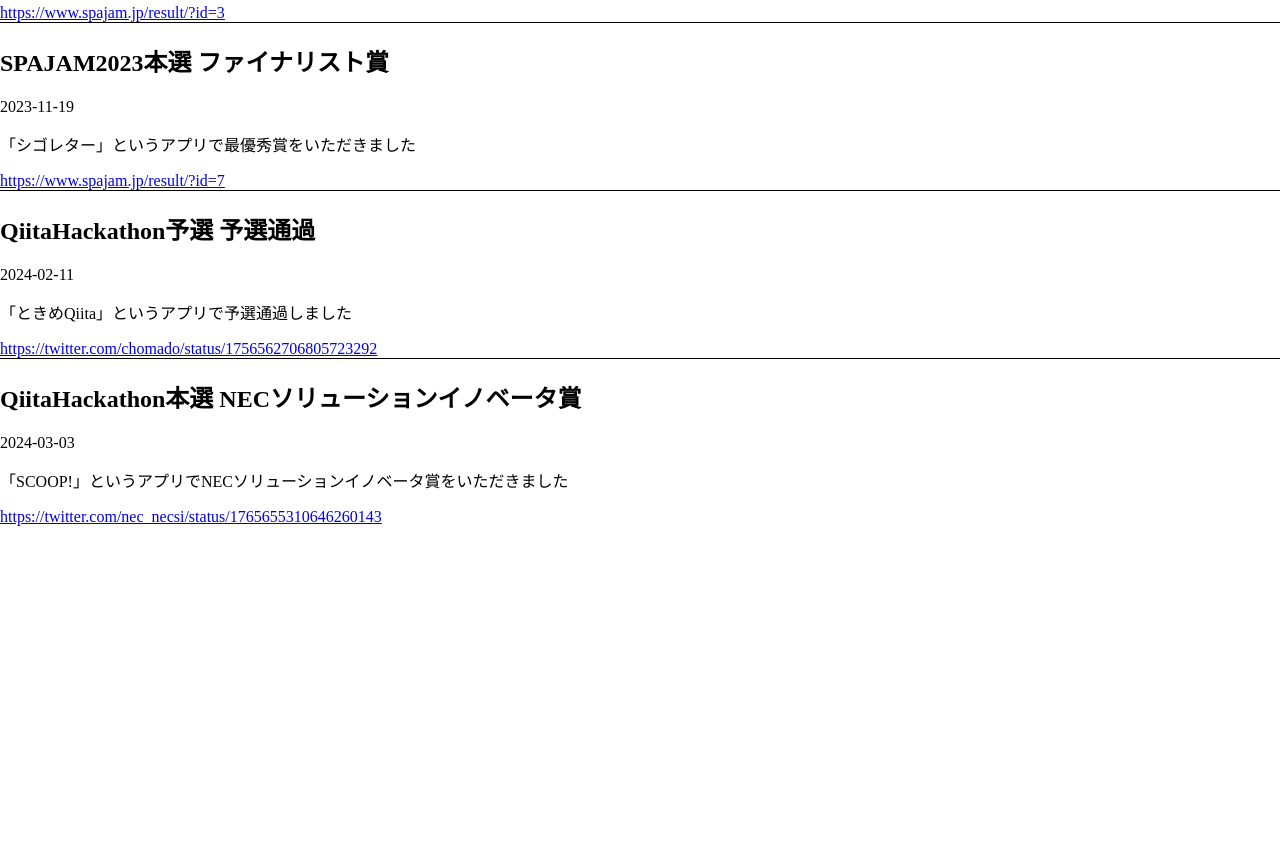
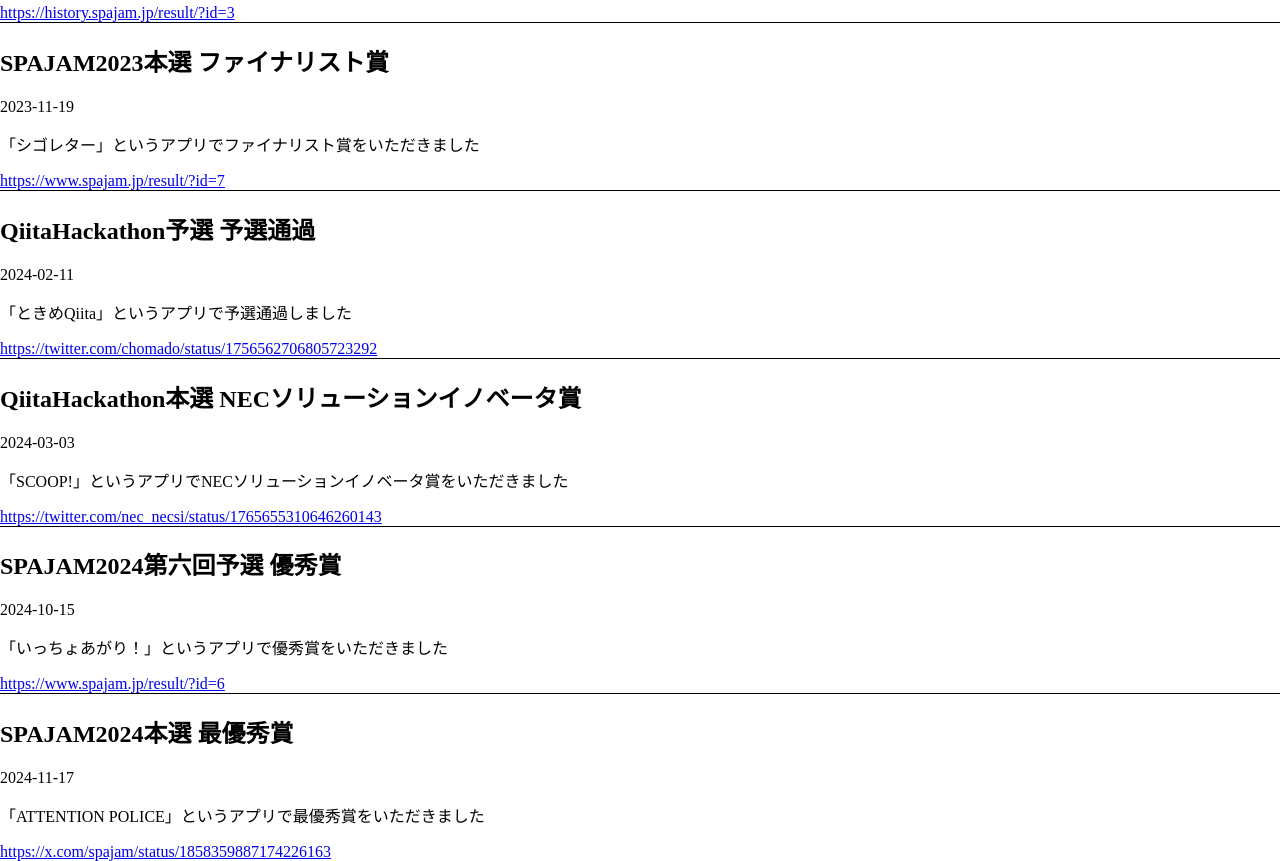
Before and after one commit to Akatsuki1910/Akatsuki1910.github.io, an Astro site: page /works in a window 1280 px wide. Shown: the part 850-1711 px from the top of the page. Before the commit the page ends 1376 px from the top, so only its background shows below. Built offline with nearby package versions, Linux system fonts and the light colour scheme; Astro itself is replaced by a stand-in of ours.

Commit message:
Update works.astro

```diff
--- a/src/pages/works.astro
+++ b/src/pages/works.astro
@@ -32,12 +32,12 @@
     day: '2023-09-03',
     title: 'SPAJAM2023第三回予選 最優秀賞',
     description: '「御朱印GO」というアプリで最優秀賞をいただきました',
-    url: 'https://www.spajam.jp/result/?id=3',
+    url: 'https://history.spajam.jp/result/?id=3',
   },
   {
     day: '2023-11-19',
     title: 'SPAJAM2023本選 ファイナリスト賞',
-    description: '「シゴレター」というアプリで最優秀賞をいただきました',
+    description: '「シゴレター」というアプリでファイナリスト賞をいただきました',
     url: 'https://www.spajam.jp/result/?id=7',
   },
   {
@@ -52,6 +52,18 @@
     description:
       '「SCOOP!」というアプリでNECソリューションイノベータ賞をいただきました',
     url: 'https://twitter.com/nec_necsi/status/1765655310646260143',
+  },
+  {
+    day: '2024-10-15',
+    title: 'SPAJAM2024第六回予選 優秀賞',
+    description: '「いっちょあがり！」というアプリで優秀賞をいただきました',
+    url: 'https://www.spajam.jp/result/?id=6',
+  },
+  {
+    day: '2024-11-17',
+    title: 'SPAJAM2024本選 最優秀賞',
+    description: '「ATTENTION  POLICE」というアプリで最優秀賞をいただきました',
+    url: 'https://x.com/spajam/status/1858359887174226163',
   },
 ] as const satisfies ReadonlyArray<{
   day: `${number}-${number}-${number}`;
```
